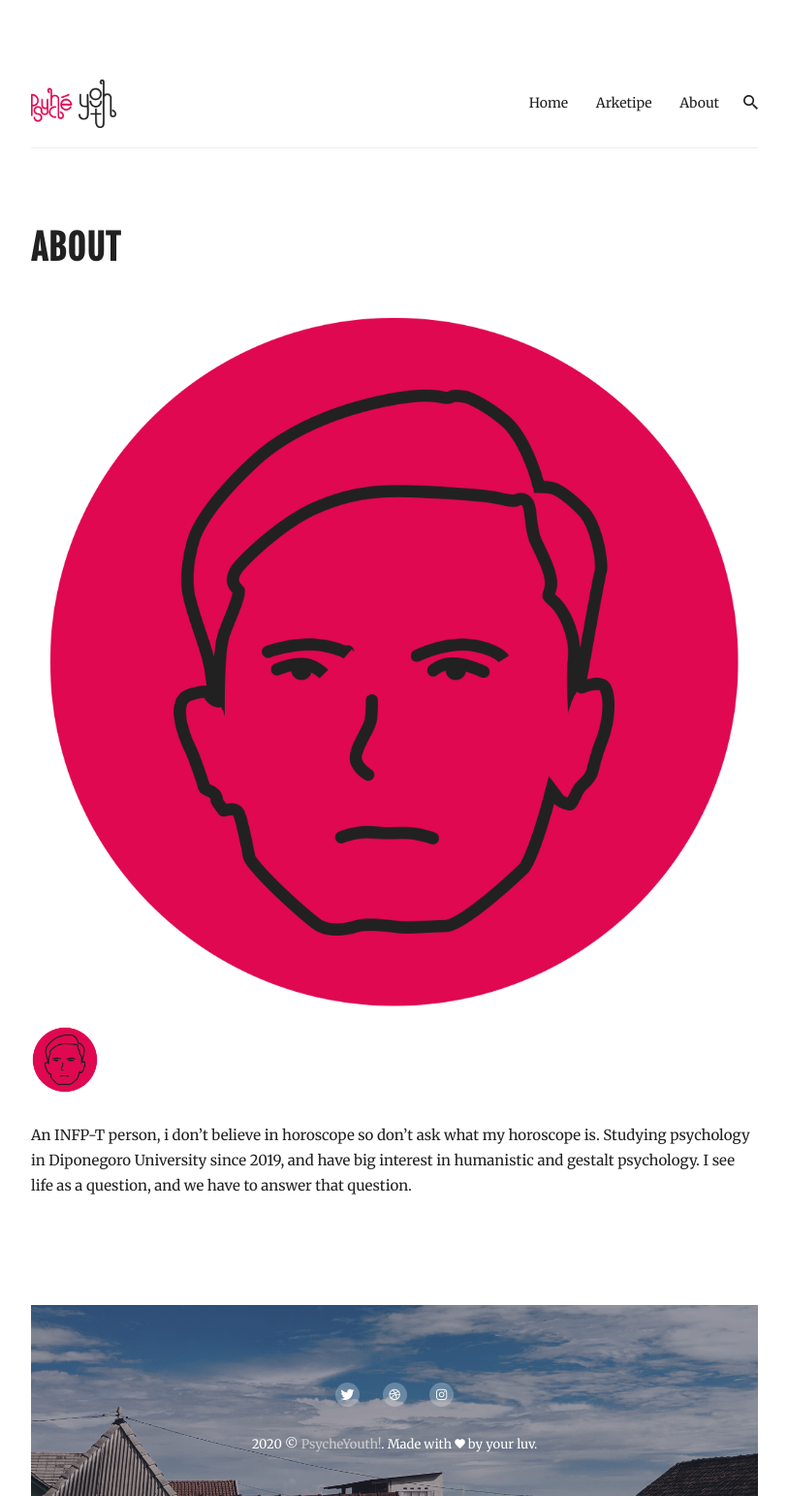
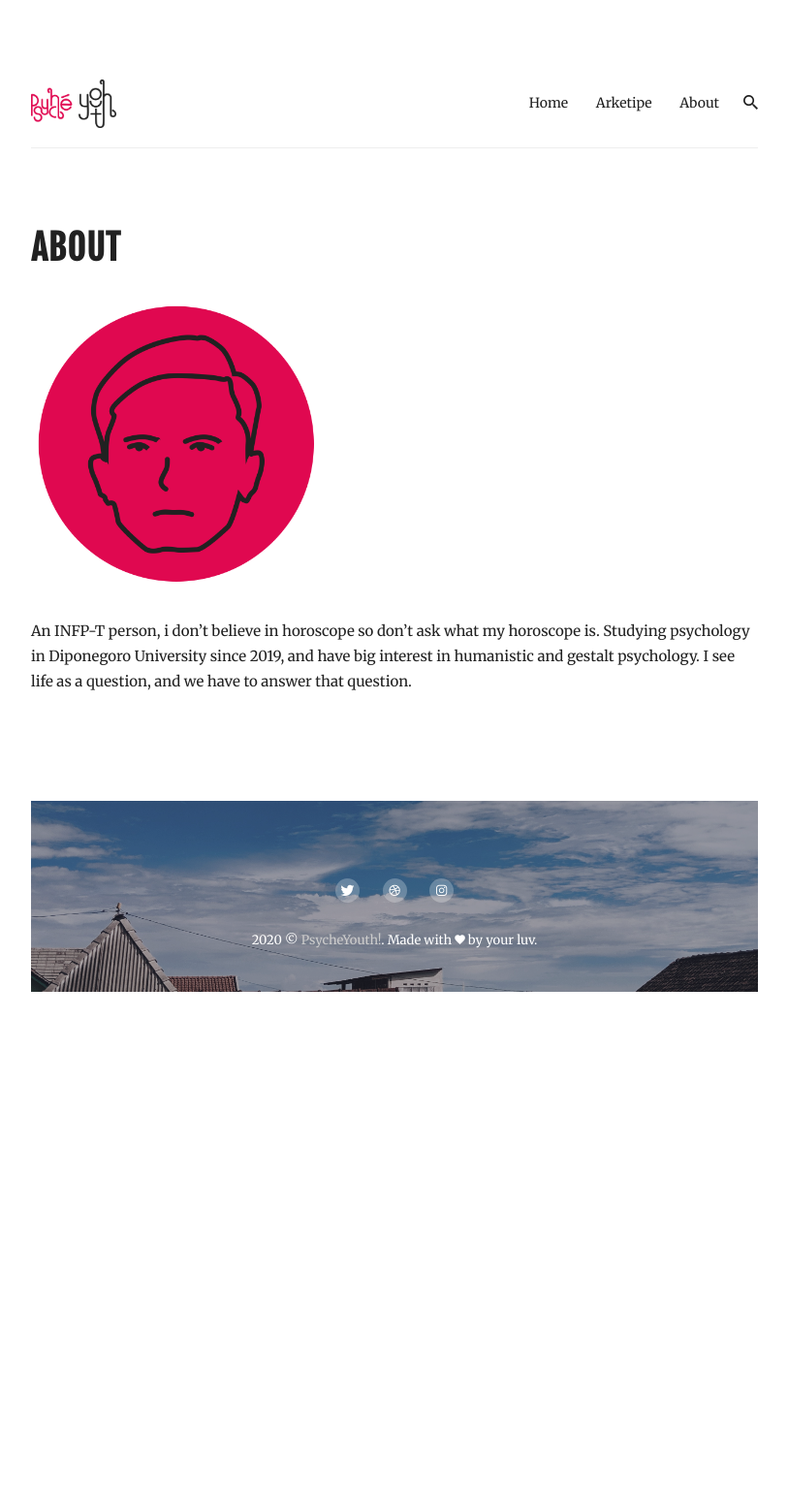
Before and after one commit to imamnrchls/imamnrchls.github.io, a Jekyll site: the page built from _pages/about.md, in a window 1280 px wide. Shown: the whole page at 97% size, without its empty margins (233-1046 px from the left). Built offline with Jekyll 4.4.1, drawn with Linux system fonts in a browser that asks for light colours; after the commit the page ends 1023 px from its top, so only the background shows below that.

Commit message:
Update about.md

```diff
--- a/_pages/about.md
+++ b/_pages/about.md
@@ -4,7 +4,6 @@ title: About
 permalink: /about/
 ---
 
-![Avatar]({{site.baseurl}}/images/avatar.png)
-<img src="/images/avatar.png" alt="Imem" height="70" width="70">
+<img src="/images/avatar.png" alt="Imem" height="300" width="300">
 
 An INFP-T person, i don't believe in horoscope so don't ask what my horoscope is. Studying psychology in Diponegoro University since 2019, and have big interest in humanistic and gestalt psychology. I see life as a question, and we have to answer that question.
```
